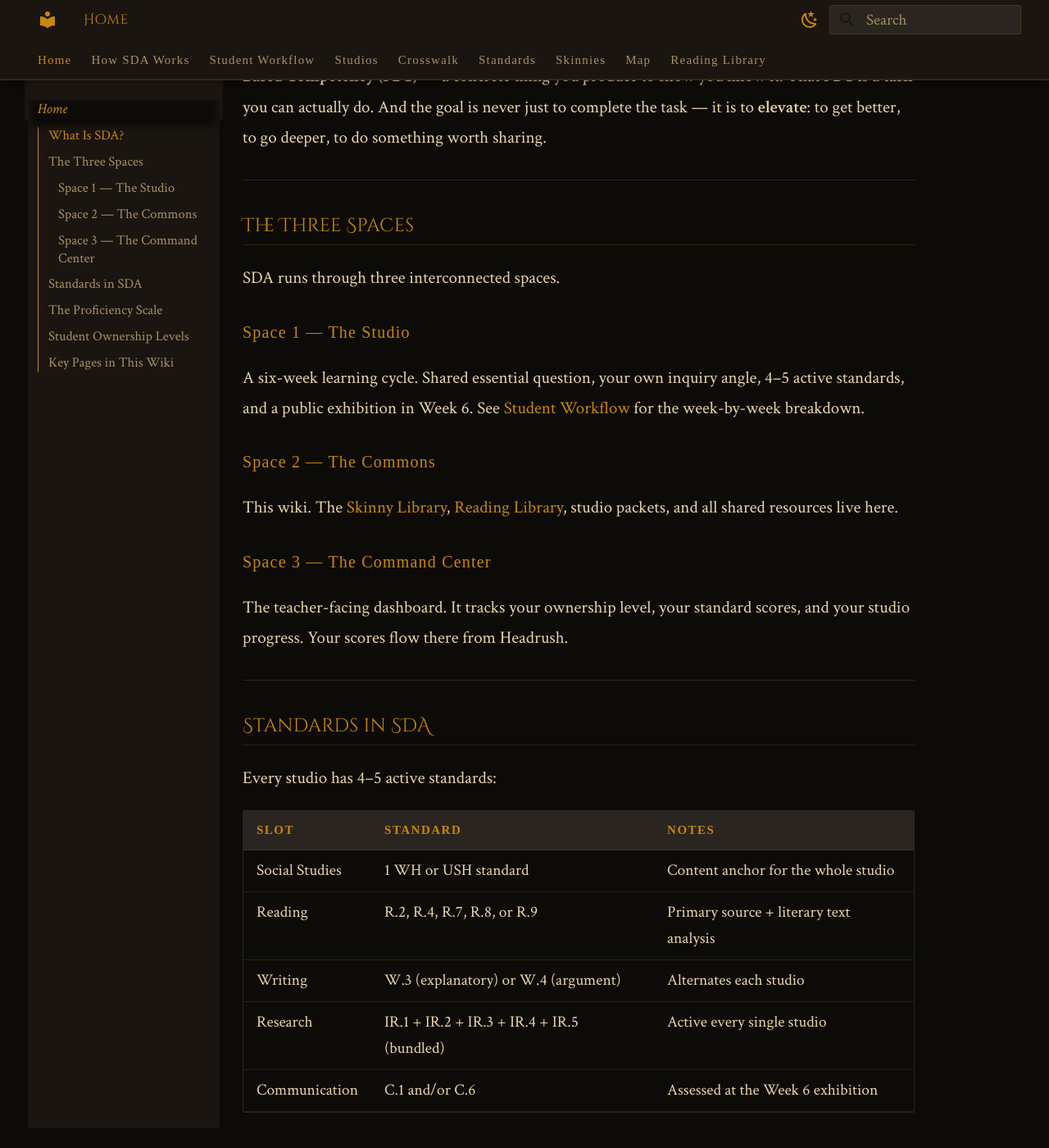
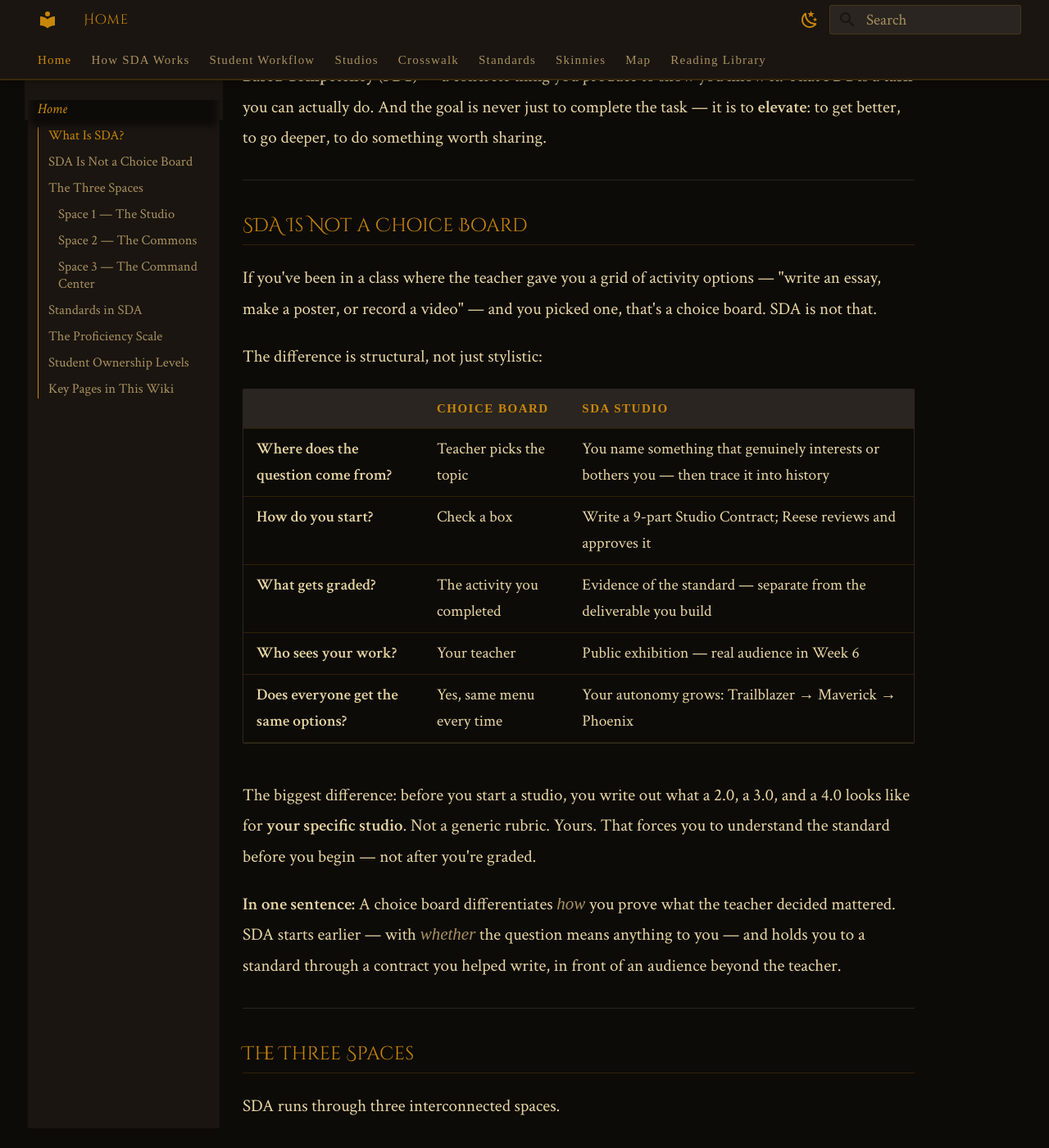
Before and after one commit to laskerpanda/SDA-WIKI, an MkDocs documentation site: the page built from docs/index.md, in a window 1280 px wide and 1400 px high, scrolled down 958 px. Shown: the whole window at 82% size. Built offline with MkDocs 1.6.1 and Material for MkDocs 9.7.7, drawn with Linux system fonts in a browser that asks for light colours; some web fonts are replaced.

Commit message:
Add 'SDA Is Not a Choice Board' section to homepage
Inserted after 'What Is SDA?' and before 'The Three Spaces' — the
natural point where a reader asks how this differs from differentiation
they've seen before. Comparison table + key structural differences +
one-sentence summary. Student-facing voice.

Co-Authored-By: Claude Sonnet 4.6 <noreply@anthropic.com>

```diff
--- a/docs/index.md
+++ b/docs/index.md
@@ -17,6 +17,26 @@ You are enrolled in two courses simultaneously: English I or II, and either Worl
 > Standard = PBC = Task → Elevate
 
 A **standard** is the official description of a skill or concept. Every standard in SDA maps to a **Project-Based Competency (PBC)** — a concrete thing you produce to show you know it. That PBC is a **task** you can actually do. And the goal is never just to complete the task — it is to **elevate**: to get better, to go deeper, to do something worth sharing.
+
+---
+
+## SDA Is Not a Choice Board
+
+If you've been in a class where the teacher gave you a grid of activity options — "write an essay, make a poster, or record a video" — and you picked one, that's a choice board. SDA is not that.
+
+The difference is structural, not just stylistic:
+
+| | Choice Board | SDA Studio |
+|---|---|---|
+| **Where does the question come from?** | Teacher picks the topic | You name something that genuinely interests or bothers you — then trace it into history |
+| **How do you start?** | Check a box | Write a 9-part Studio Contract; Reese reviews and approves it |
+| **What gets graded?** | The activity you completed | Evidence of the standard — separate from the deliverable you build |
+| **Who sees your work?** | Your teacher | Public exhibition — real audience in Week 6 |
+| **Does everyone get the same options?** | Yes, same menu every time | Your autonomy grows: Trailblazer → Maverick → Phoenix |
+
+The biggest difference: before you start a studio, you write out what a 2.0, a 3.0, and a 4.0 looks like for **your specific studio**. Not a generic rubric. Yours. That forces you to understand the standard before you begin — not after you're graded.
+
+**In one sentence:** A choice board differentiates *how* you prove what the teacher decided mattered. SDA starts earlier — with *whether* the question means anything to you — and holds you to a standard through a contract you helped write, in front of an audience beyond the teacher.
 
 ---
 
```
